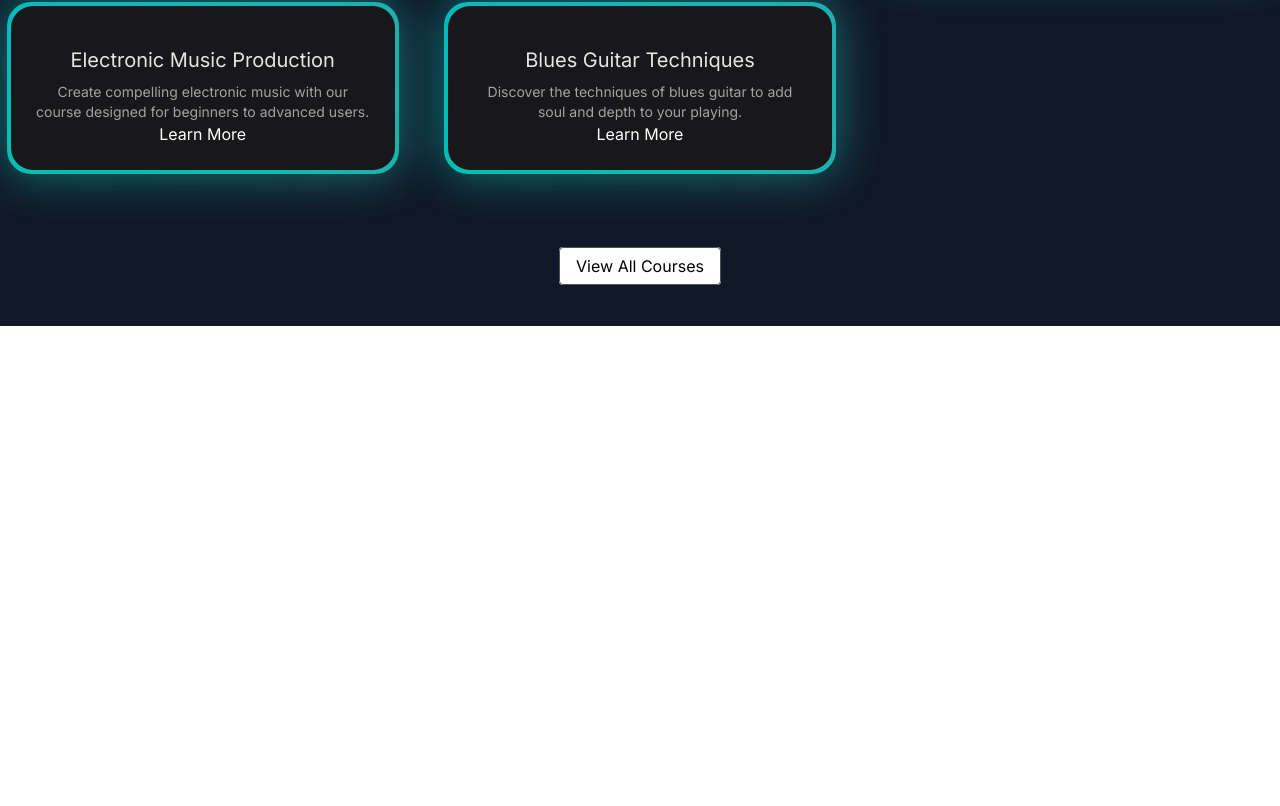
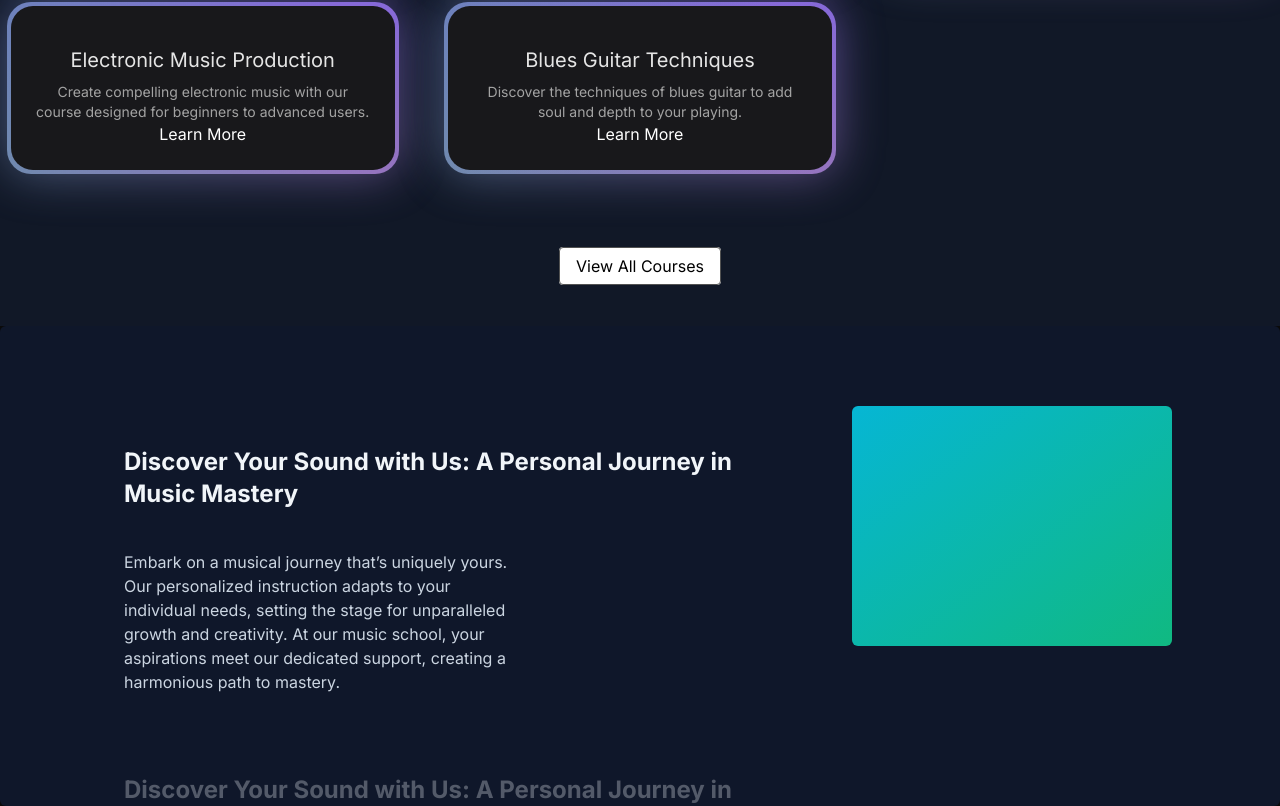
Before and after one commit to itsAmitgupta/musicNextjs, a Next.js app: page / in a window 1280 px wide. Shown: the part 1022-1828 px from the top of the page. Before the commit the page ends 1348 px from the top, so only its background shows below. Built offline with nearby package versions, Linux system fonts and the light colour scheme.

Commit message:
Sticky Scroll

```diff
--- a/src/app/page.tsx
+++ b/src/app/page.tsx
@@ -1,5 +1,6 @@
 import FeaturedCourses from "@/components/FeaturedCourses";
 import Herosection from "@/components/Herosection";
+import WhyChooseUs from "@/components/WhyChooseUs";
 import Image from "next/image";
 
 export default function Home() {
@@ -8,6 +9,7 @@
       {/* <h1 className="text-2xl text-white text-center">Start learning next js</h1> */}
       <Herosection/>
       <FeaturedCourses/>
+      <WhyChooseUs/>
     </main>
   );
 }
--- /dev/null
+++ b/src/components/WhyChooseUs.tsx
@@ -0,0 +1,46 @@
+"use client"
+import React from 'react'
+import { StickyScroll } from './ui/sticky-scroll-reveal'
+
+const musicSchoolContent = [
+    {
+      title: 'Discover Your Sound with Us: A Personal Journey in Music Mastery',
+      description:
+        'Embark on a musical journey that’s uniquely yours. Our personalized instruction adapts to your individual needs, setting the stage for unparalleled growth and creativity. At our music school, your aspirations meet our dedicated support, creating a harmonious path to mastery.',
+    },
+    {
+      title: 'Discover Your Sound with Us: A Personal Journey in Music Mastery',
+      description:
+        'Embark on a musical journey that’s uniquely yours. Our personalized instruction adapts to your individual needs, setting the stage for unparalleled growth and creativity. At our music school, your aspirations meet our dedicated support, creating a harmonious path to mastery.',
+    },
+    {
+      title: 'Discover Your Sound with Us: A Personal Journey in Music Mastery',
+      description:
+        'Embark on a musical journey that’s uniquely yours. Our personalized instruction adapts to your individual needs, setting the stage for unparalleled growth and creativity. At our music school, your aspirations meet our dedicated support, creating a harmonious path to mastery.',
+    },
+    {
+      title: 'Live Feedback & Engagement',
+      description:
+        'Immerse yourself in an interactive learning experience where feedback is immediate, just like real-time changes in a collaborative project. This approach enhances your understanding and mastery of music concepts and performance techniques.',
+    },
+    {
+      title: 'Cutting-Edge Curriculum',
+      description:
+        'Our curriculum is continuously updated to include the latest music education trends and technologies, ensuring you’re always learning with the most current and effective methods. Say goodbye to outdated materials and welcome an education that evolves with the industry.',
+    },
+    {
+      title: 'Limitless Learning Opportunities',
+      description:
+        'With our expansive resource library and dynamic course offerings, you’ll never find yourself without something new to explore. Our platform provides continuous opportunities for growth, ensuring your musical skills are always advancing.',
+    },
+  ];
+
+function WhyChooseUs() {
+  return (
+    <div>
+        <StickyScroll content={musicSchoolContent}/>
+    </div>
+  )
+}
+
+export default WhyChooseUs
--- /dev/null
+++ b/src/components/ui/sticky-scroll-reveal.tsx
@@ -0,0 +1,105 @@
+"use client";
+import React, { useRef } from "react";
+import { useMotionValueEvent, useScroll } from "framer-motion";
+import { motion } from "framer-motion";
+import { cn } from "@/utils/cn";
+
+export const StickyScroll = ({
+  content,
+  contentClassName,
+}: {
+  content: {
+    title: string;
+    description: string;
+    content?: React.ReactNode | any;
+  }[];
+  contentClassName?: string;
+}) => {
+  const [activeCard, setActiveCard] = React.useState(0);
+  const ref = useRef<any>(null);
+  const { scrollYProgress } = useScroll({
+    // uncomment line 22 and comment line 23 if you DONT want the overflow container and want to have it change on the entire page scroll
+    // target: ref
+    container: ref,
+    offset: ["start start", "end start"],
+  });
+  const cardLength = content.length;
+
+  useMotionValueEvent(scrollYProgress, "change", (latest) => {
+    const cardsBreakpoints = content.map((_, index) => index / cardLength);
+    const closestBreakpointIndex = cardsBreakpoints.reduce(
+      (acc, breakpoint, index) => {
+        const distance = Math.abs(latest - breakpoint);
+        if (distance < Math.abs(latest - cardsBreakpoints[acc])) {
+          return index;
+        }
+        return acc;
+      },
+      0
+    );
+    setActiveCard(closestBreakpointIndex);
+  });
+
+  const backgroundColors = [
+    "var(--slate-900)",
+    "var(--black)",
+    "var(--neutral-900)",
+  ];
+  const linearGradients = [
+    "linear-gradient(to bottom right, var(--cyan-500), var(--emerald-500))",
+    "linear-gradient(to bottom right, var(--pink-500), var(--indigo-500))",
+    "linear-gradient(to bottom right, var(--orange-500), var(--yellow-500))",
+  ];
+  return (
+    <motion.div
+      animate={{
+        backgroundColor: backgroundColors[activeCard % backgroundColors.length],
+      }}
+      className="h-[30rem] overflow-y-auto flex justify-center relative space-x-10 rounded-md p-10"
+      ref={ref}
+    >
+      <div className="div relative flex items-start px-4">
+        <div className="max-w-2xl">
+          {content.map((item, index) => (
+            <div key={item.title + index} className="my-20">
+              <motion.h2
+                initial={{
+                  opacity: 0,
+                }}
+                animate={{
+                  opacity: activeCard === index ? 1 : 0.3,
+                }}
+                className="text-2xl font-bold text-slate-100"
+              >
+                {item.title}
+              </motion.h2>
+              <motion.p
+                initial={{
+                  opacity: 0,
+                }}
+                animate={{
+                  opacity: activeCard === index ? 1 : 0.3,
+                }}
+                className="text-kg text-slate-300 max-w-sm mt-10"
+              >
+                {item.description}
+              </motion.p>
+            </div>
+          ))}
+          <div className="h-40" />
+        </div>
+      </div>
+      <motion.div
+        animate={{
+          background: linearGradients[activeCard % linearGradients.length],
+        }}
+        className={cn(
+          "hidden lg:block h-60 w-80 rounded-md bg-white sticky top-10 overflow-hidden",
+          contentClassName
+        )}
+      >
+        {content[activeCard].content ?? null}
+      </motion.div>
+    </motion.div>
+  );
+};
```
